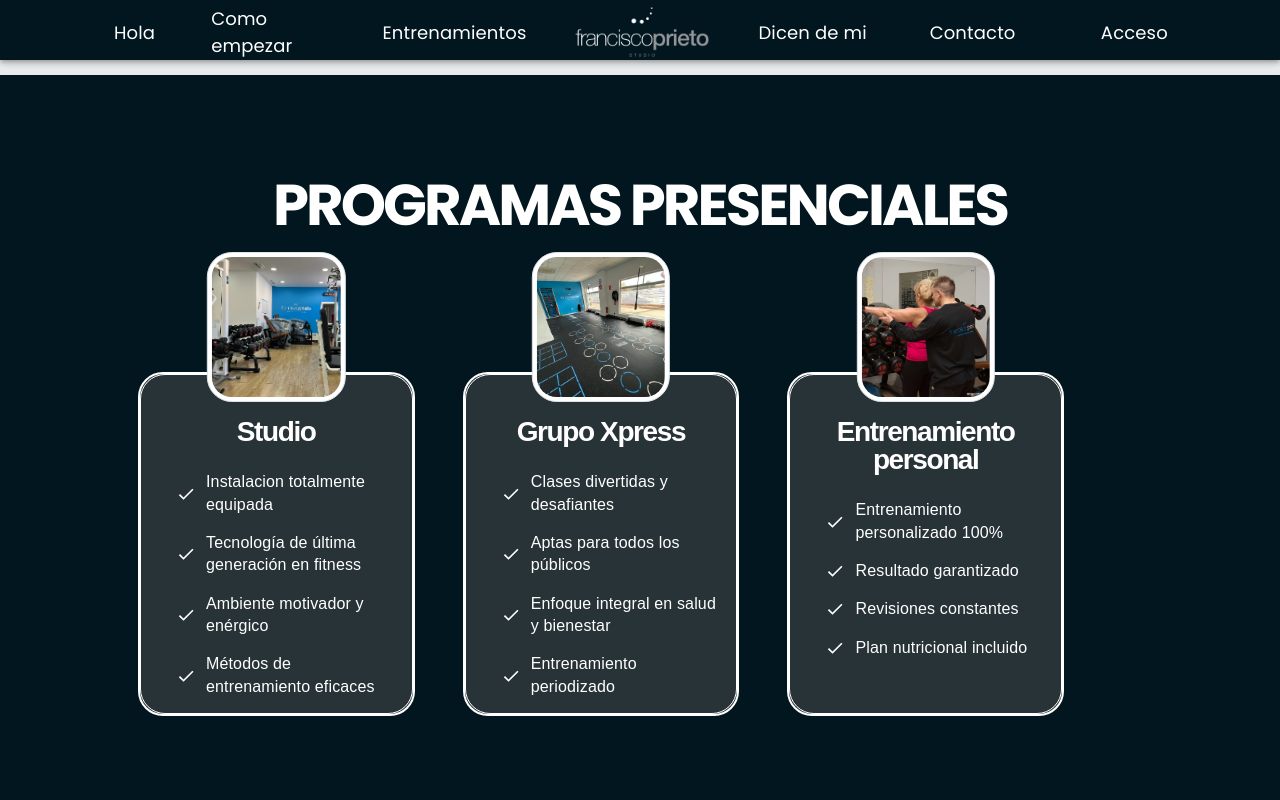
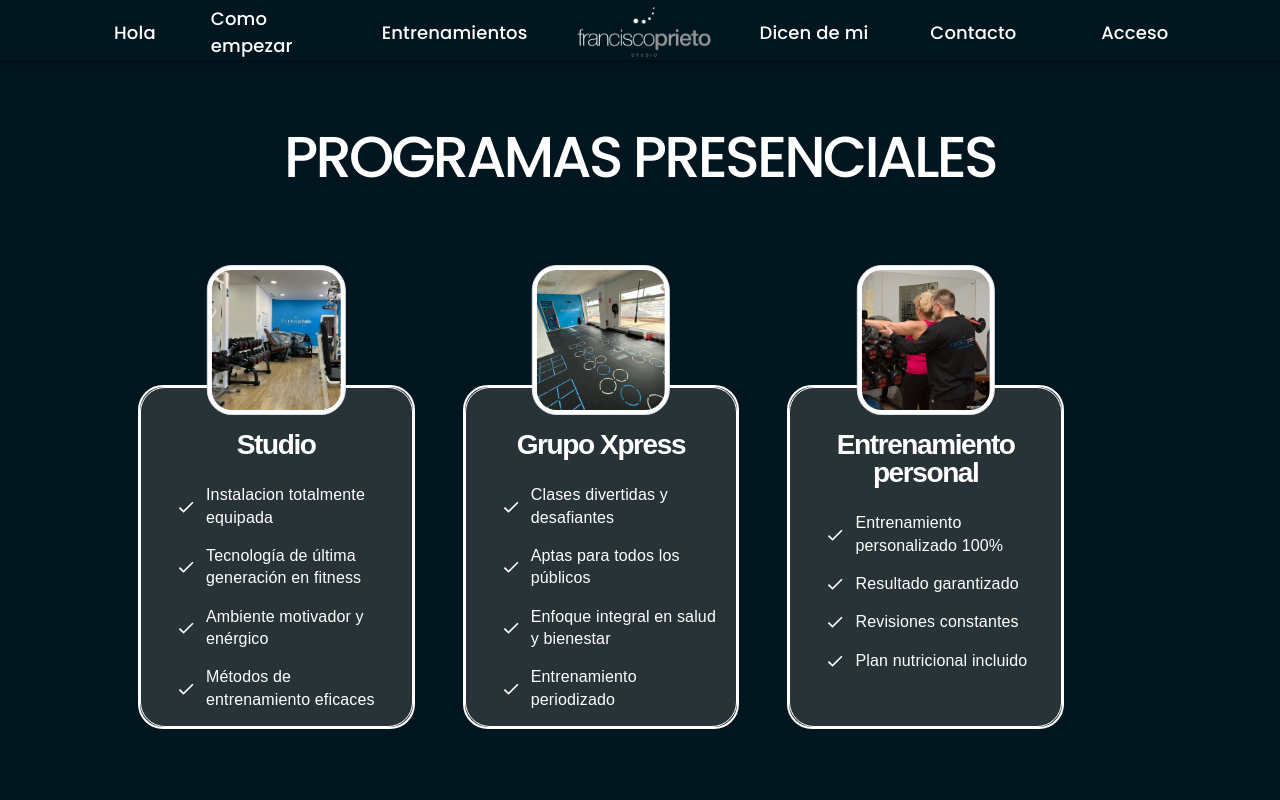
Before and after one commit to FranB201/fcoprietostudio-web, a React (Vite) app: page /studiotrainings in a window 1280 px wide. Shown: the top 800 px of the page. Built offline with nearby package versions, Linux system fonts and the light colour scheme; a web font is replaced by a local one.

Commit message:
cambios en página studiotraining

```diff
--- a/src/Home/pages/StudiosTrainings.jsx
+++ b/src/Home/pages/StudiosTrainings.jsx
@@ -17,8 +17,8 @@ export const StudiosTrainings = () => {
             <div className="startRadial">
 
                 <div className="container ">
-                    <div id="comoEmpezar" className="row pt-5">
-                        <div className="col-12 mt-lg-5 h1Cardvertical">
+                    <div id="comoEmpezar" className="row">
+                        <div className="col-12 mt-lg-5 h1CardverticalS">
                             <h1>PROGRAMAS PRESENCIALES</h1>
                         </div>
                     </div>
@@ -85,9 +85,6 @@ export const StudiosTrainings = () => {
                 </div>
 
 
-
-
-
             </div>
 
         </HomeLayout>
--- a/src/Home/styles/HomeStyle.css
+++ b/src/Home/styles/HomeStyle.css
@@ -54,6 +54,7 @@ background: radial-gradient(circle, rgba(56,166,226,1) 10%, rgba(31,146,209,1) 2
   width: '100%';
   background-color: #e8ebed;
   padding-top: 75px;
+  background-color: #01161E;
 }
 
 .HomeLayout-main {
@@ -190,7 +191,7 @@ background: radial-gradient(circle, rgba(56,166,226,1) 10%, rgba(31,146,209,1) 2
 
   margin-top: 10px;
   width: 550px;
-  height: 350px;
+  height: 380px;
   border-radius: 20px;
 }
 
--- a/src/Home/styles/StudiosTrainingStyle.css
+++ b/src/Home/styles/StudiosTrainingStyle.css
@@ -1,3 +1,6 @@
+@import url('https://fonts.googleapis.com/css2?family=Poppins:wght@500;400&display=swap');
+
+
 
 
 .texto-section-app{
@@ -15,3 +18,16 @@
     font-size: 22px;
     margin-top: 50px;
 }
+
+.h1CardverticalS {
+    font-size: 18px;
+    font-family: 'Poppins', sans-serif;
+    font-weight: 500;
+    text-align: center;
+    margin-bottom: 5%;
+    letter-spacing: -0.05em;
+    color: #ffffff;
+}
+.card-section{
+    padding-top: 5em;
+}
--- a/src/styles.css
+++ b/src/styles.css
@@ -1,5 +1,5 @@
 @import url('https://fonts.googleapis.com/css2?family=Nunito:wght@400&display=swap');
-
+@import url('https://fonts.googleapis.com/css2?family=Nunito:wght@500&display=swap');
 :root {
   font-family: 'Nunito', sans-serif;
   line-height: 1.5;
@@ -32,8 +32,8 @@ body {
 
 h1 {
   font-size: 3.2em;
-  font-family: Poppins;
-  font-weight: 800;
+  font-family: 'Poppins', sans-serif;
+  font-weight: 500;
   text-align: center;
   letter-spacing: -0.05em;
   color: #ffffff;
```
